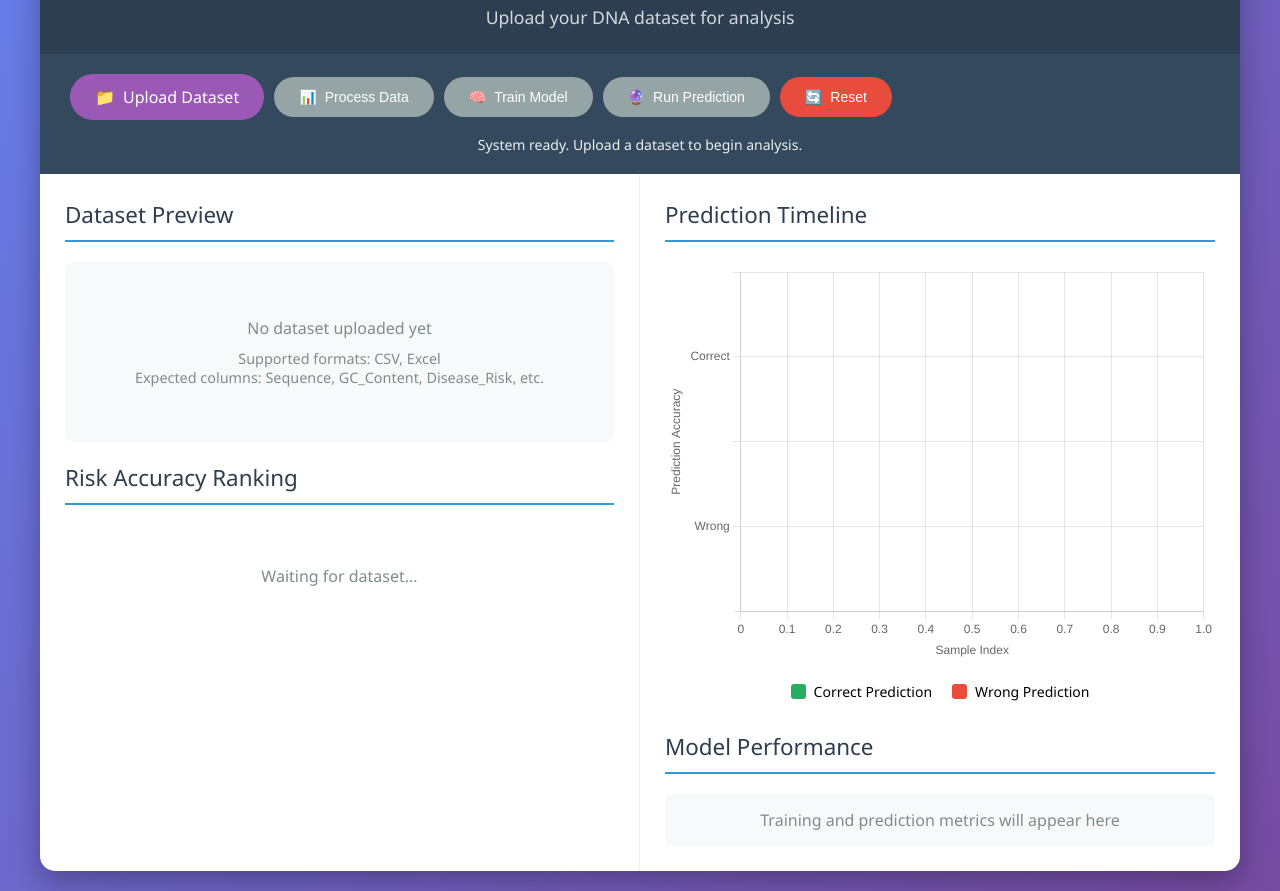
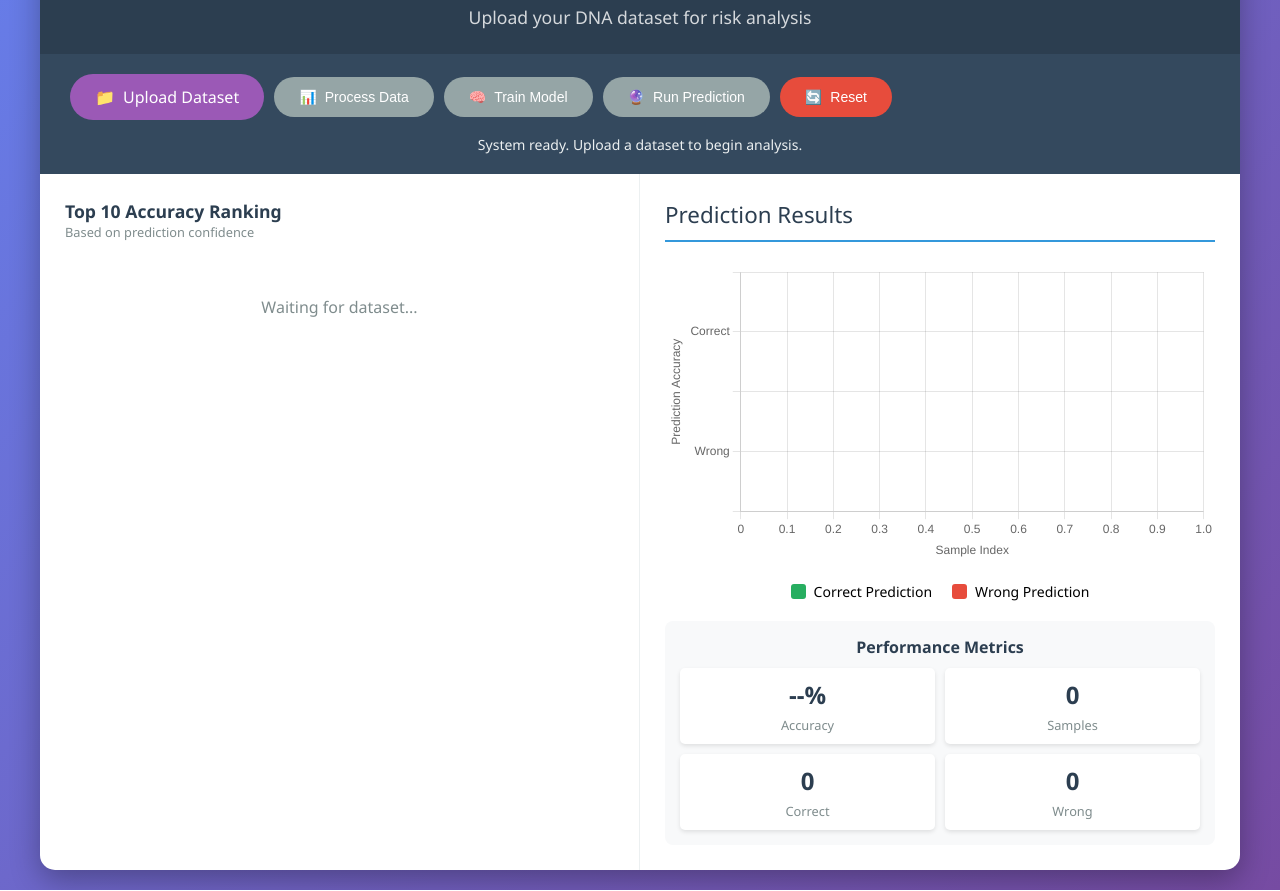
Before and after one commit to LiShuai1025/DNA-disease-risk-prediction, a plain HTML site: page index.html in a window 1280 px wide. Shown: the part 96-987 px from the top of the page. Drawn offline with nearby package versions, Linux system fonts and the light colour scheme.

Commit message:
Update index.html

```diff
--- a/index.html
+++ b/index.html
@@ -154,36 +154,12 @@
             align-items: center;
         }
 
-        .data-preview {
-            background: #f8f9fa;
-            padding: 15px;
-            border-radius: 8px;
-            margin-bottom: 20px;
-            max-height: 200px;
-            overflow-y: auto;
-        }
-
-        .data-preview table {
-            width: 100%;
-            border-collapse: collapse;
-            font-size: 12px;
-        }
-
-        .data-preview th, .data-preview td {
-            padding: 4px 8px;
-            border: 1px solid #ddd;
-            text-align: left;
-        }
-
-        .data-preview th {
-            background: #34495e;
-            color: white;
-        }
-
         .accuracy-ranking {
             display: flex;
             flex-direction: column;
             gap: 12px;
+            max-height: 500px;
+            overflow-y: auto;
         }
 
         .rank-item {
@@ -217,22 +193,25 @@
         .sample-name {
             font-weight: 600;
             color: #2c3e50;
+            font-size: 0.9em;
         }
 
         .accuracy {
             font-weight: bold;
             color: #3498db;
+            font-size: 0.9em;
         }
 
         .chart-container {
-            height: 400px;
+            height: 300px;
             position: relative;
+            margin-bottom: 20px;
         }
 
         .legend {
             display: flex;
             gap: 20px;
-            margin-top: 20px;
+            margin-top: 10px;
             justify-content: center;
         }
 
@@ -280,10 +259,11 @@
 
         .accuracy-bar {
             background: #ecf0f1;
-            height: 8px;
-            border-radius: 4px;
+            height: 6px;
+            border-radius: 3px;
             overflow: hidden;
             margin-top: 5px;
+            width: 120px;
         }
 
         .accuracy-fill {
@@ -312,10 +292,63 @@
 
         .file-info {
             background: #e8f4fd;
-            padding: 10px;
+            padding: 8px 12px;
             border-radius: 5px;
             margin: 10px 0;
             font-size: 14px;
+            text-align: center;
+        }
+
+        .metrics-container {
+            background: #f8f9fa;
+            padding: 15px;
+            border-radius: 8px;
+            margin-top: 20px;
+        }
+
+        .metrics-grid {
+            display: grid;
+            grid-template-columns: 1fr 1fr;
+            gap: 10px;
+            margin-top: 10px;
+        }
+
+        .metric-card {
+            background: white;
+            padding: 10px;
+            border-radius: 5px;
+            text-align: center;
+            box-shadow: 0 2px 4px rgba(0,0,0,0.1);
+        }
+
+        .metric-value {
+            font-size: 1.5em;
+            font-weight: bold;
+            color: #2c3e50;
+        }
+
+        .metric-label {
+            font-size: 0.8em;
+            color: #7f8c8d;
+            margin-top: 5px;
+        }
+
+        .ranking-header {
+            display: flex;
+            justify-content: space-between;
+            align-items: center;
+            margin-bottom: 15px;
+        }
+
+        .ranking-title {
+            font-size: 1.1em;
+            color: #2c3e50;
+            font-weight: 600;
+        }
+
+        .ranking-subtitle {
+            font-size: 0.8em;
+            color: #7f8c8d;
         }
 
         @media (max-width: 768px) {
@@ -337,7 +370,7 @@
     <div class="container">
         <div class="header">
             <h1>DNA Disease Risk Prediction Dashboard</h1>
-            <div class="subtitle">Upload your DNA dataset for analysis</div>
+            <div class="subtitle">Upload your DNA dataset for risk analysis</div>
         </div>
 
         <div class="controls">
@@ -359,7 +392,7 @@
                     <span>🔄</span> Reset
                 </button>
             </div>
-            <div class="status" id="status">Please upload a dataset to begin...</div>
+            <div class="status" id="status">Please upload a dataset to begin analysis...</div>
         </div>
 
         <div class="progress-container" id="progressContainer" style="display: none;">
@@ -368,34 +401,27 @@
 
         <div class="content">
             <div class="panel">
-                <div class="panel-title">
-                    <span>Dataset Preview</span>
-                    <span id="fileInfo" style="font-size: 0.8em; color: #7f8c8d;"></span>
-                </div>
-                <div id="dataPreview" class="data-preview">
-                    <div class="loading">
-                        <p>No dataset uploaded yet</p>
-                        <p style="font-size: 0.9em; margin-top: 10px;">
-                            Supported formats: CSV, Excel<br>
-                            Expected columns: Sequence, GC_Content, Disease_Risk, etc.
-                        </p>
+                <div class="ranking-header">
+                    <div>
+                        <div class="ranking-title">Top 10 Accuracy Ranking</div>
+                        <div class="ranking-subtitle" id="rankingSubtitle">Based on prediction confidence</div>
                     </div>
+                    <div class="file-info" id="fileInfo" style="display: none;"></div>
                 </div>
 
-                <div class="panel-title">
-                    <span>Risk Accuracy Ranking</span>
-                </div>
                 <div id="rankingContainer" class="accuracy-ranking">
                     <div class="loading">
-                        <p>Waiting for analysis...</p>
+                        <div class="loading-spinner"></div>
+                        <p>Upload and process a dataset to see rankings</p>
                     </div>
                 </div>
             </div>
 
             <div class="panel">
                 <div class="panel-title">
-                    <span>Prediction Timeline</span>
+                    <span>Prediction Results</span>
                 </div>
+
                 <div class="chart-container">
                     <canvas id="timelineChart"></canvas>
                 </div>
@@ -410,11 +436,28 @@
                     </div>
                 </div>
 
-                <div class="panel-title" style="margin-top: 30px;">
-                    <span>Model Performance</span>
-                </div>
-                <div id="performanceMetrics" style="padding: 15px; background: #f8f9fa; border-radius: 8px;">
-                    <p style="text-align: center; color: #7f8c8d;">Training and prediction metrics will appear here</p>
+                <div class="metrics-container">
+                    <div style="text-align: center; margin-bottom: 10px; font-weight: 600; color: #2c3e50;">
+                        Performance Metrics
+                    </div>
+                    <div class="metrics-grid">
+                        <div class="metric-card">
+                            <div class="metric-value" id="accuracyValue">--%</div>
+                            <div class="metric-label">Accuracy</div>
+                        </div>
+                        <div class="metric-card">
+                            <div class="metric-value" id="samplesValue">0</div>
+                            <div class="metric-label">Samples</div>
+                        </div>
+                        <div class="metric-card">
+                            <div class="metric-value" id="correctValue">0</div>
+                            <div class="metric-label">Correct</div>
+                        </div>
+                        <div class="metric-card">
+                            <div class="metric-value" id="wrongValue">0</div>
+                            <div class="metric-label">Wrong</div>
+                        </div>
+                    </div>
                 </div>
             </div>
         </div>
```
